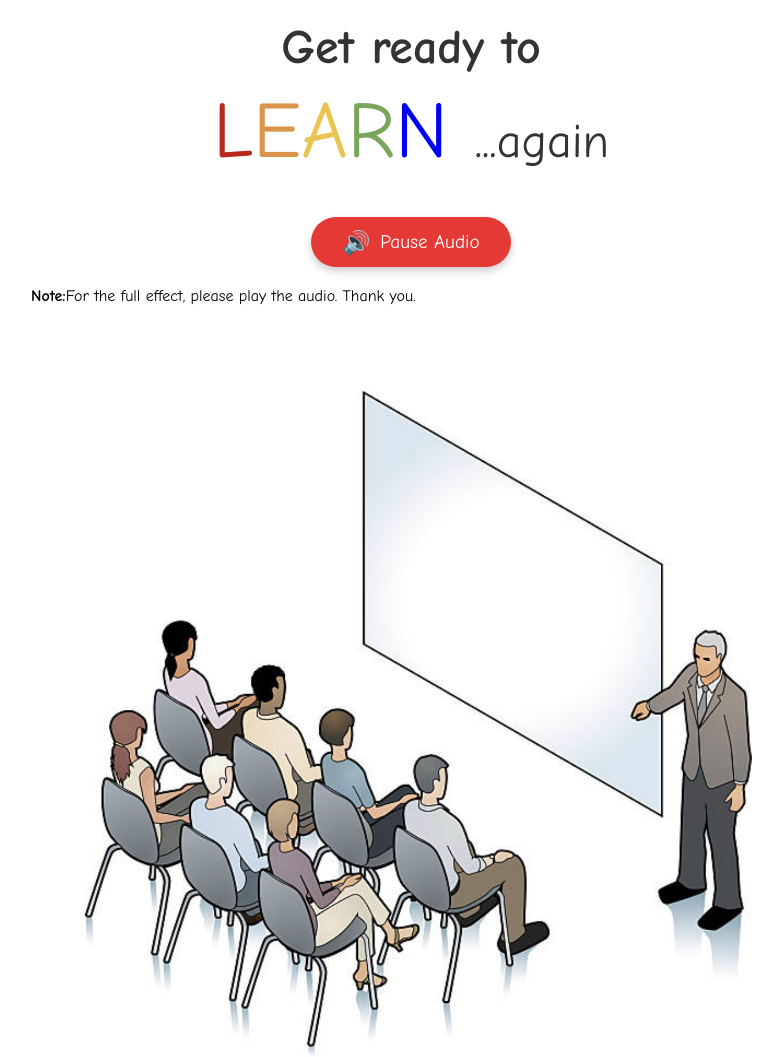
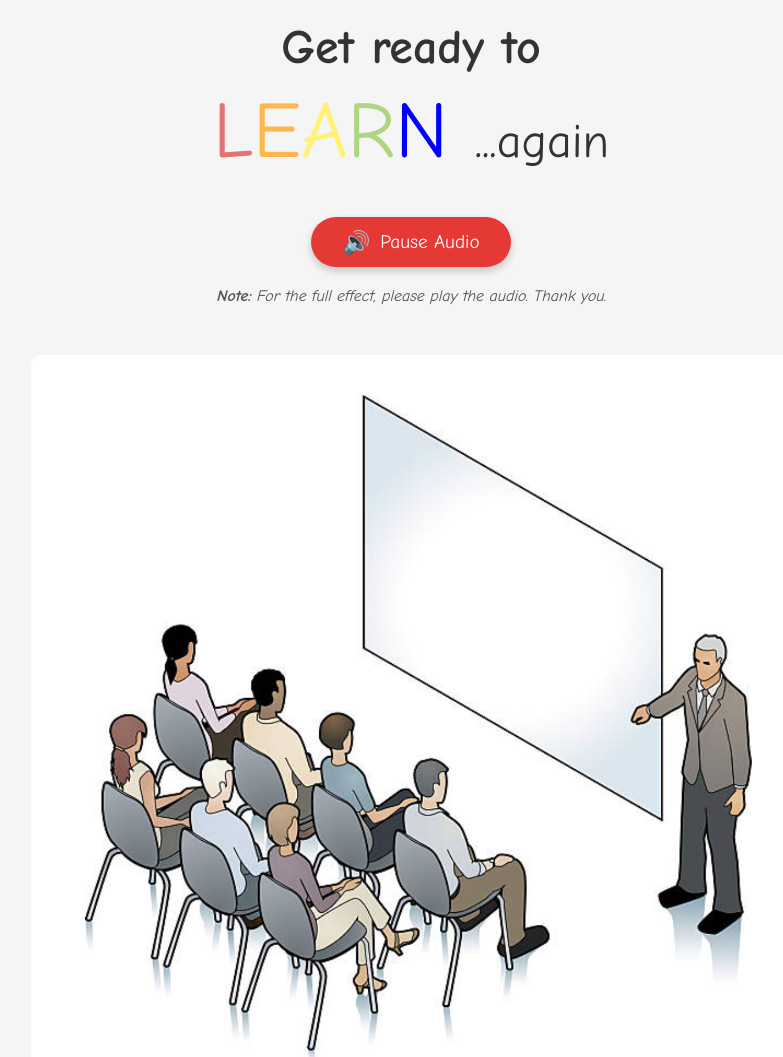
Before and after one commit to fm-draws-things/invite, a plain HTML site: page index.html in a window 1280 px wide. Shown: the top 1057 px of the page, without its empty margins (229-1012 px from the left). Drawn offline with Linux system fonts and the light colour scheme.

Commit message:
Update index.html

```diff
--- a/index.html
+++ b/index.html
@@ -10,8 +10,8 @@
 
     <style>
         body {
-            font-family: 'Comic Neue', 'Comic Sans MS', mono;
-            background-color: #fff;
+            font-family: 'Comic Neue', 'Comic Sans MS', cursive;
+            background-color: #f5f5f5;
             margin: 0;
             padding: 0;
             display: flex;
@@ -43,11 +43,11 @@
             margin: 10px 0;
         }
 
-        .learn-text span:nth-child(1) { color: #BB271A; }
-        .learn-text span:nth-child(2) { color: #DA954B; }
-        .learn-text span:nth-child(3) { color: #EAC451; }
-        .learn-text span:nth-child(4) { color: #78A65A; }
-        .learn-text span:nth-child(5) { color: #0000F5; }
+        .learn-text span:nth-child(1) { color: #E57373; }
+        .learn-text span:nth-child(2) { color: #FFB74D; }
+        .learn-text span:nth-child(3) { color: #FFF176; }
+        .learn-text span:nth-child(4) { color: #AED581; }
+        .learn-text span:nth-child(5) { color: #0000FF; }
 
         .again-text {
             font-size: 3rem;
@@ -99,6 +99,17 @@
             margin-right: 10px;
             font-size: 1.4rem;
         }
+
+        .disclaimer {
+            text-align: center;
+            margin: 10px 0 20px;
+        }
+
+        .disclaimer p {
+            font-style: italic;
+            color: #555;
+            margin: 0;
+        }
     </style>
 </head>
 <body>
@@ -116,14 +127,11 @@
             <span>Play Audio</span>
         </button>
 
-        <P><strong>Note:</strong>For the full effect, please play the audio. Thank you.</strong></P>
+        <section class="disclaimer" id="disclaimer">
+            <p><strong>Note:</strong> For the full effect, please play the audio. Thank you.</p>
+        </section>
 
         <img src="./powerPoint.png" alt="Learning event presentation" class="event-image">
-
-        <button class="audio-button" id="audioButton">
-            <span class="audio-button-icon">🔊</span>
-            <span>Play Audio</span>
-        </button>
 
         <div class="date-section">
             <h2>Save the date:</h2>
```
